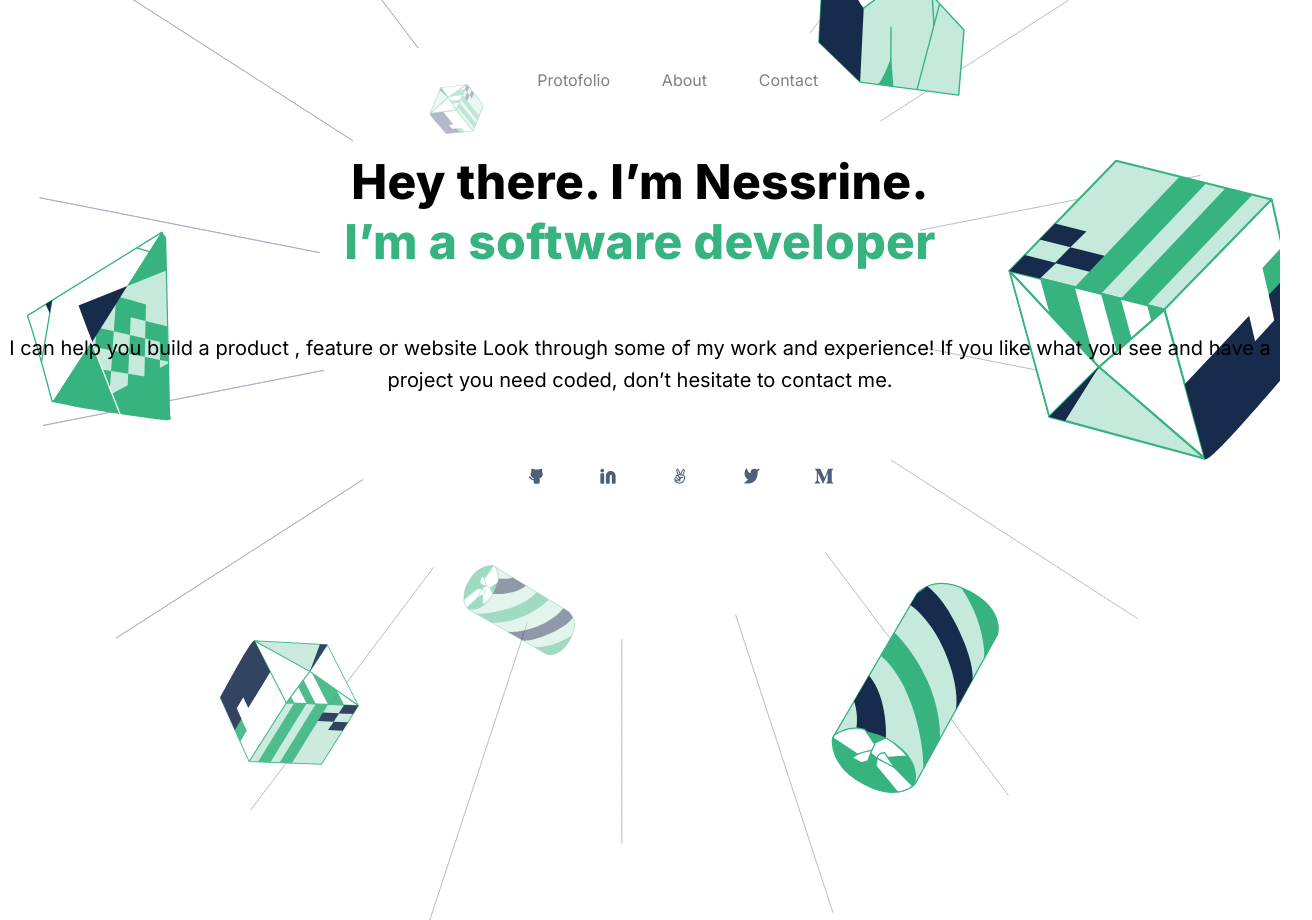
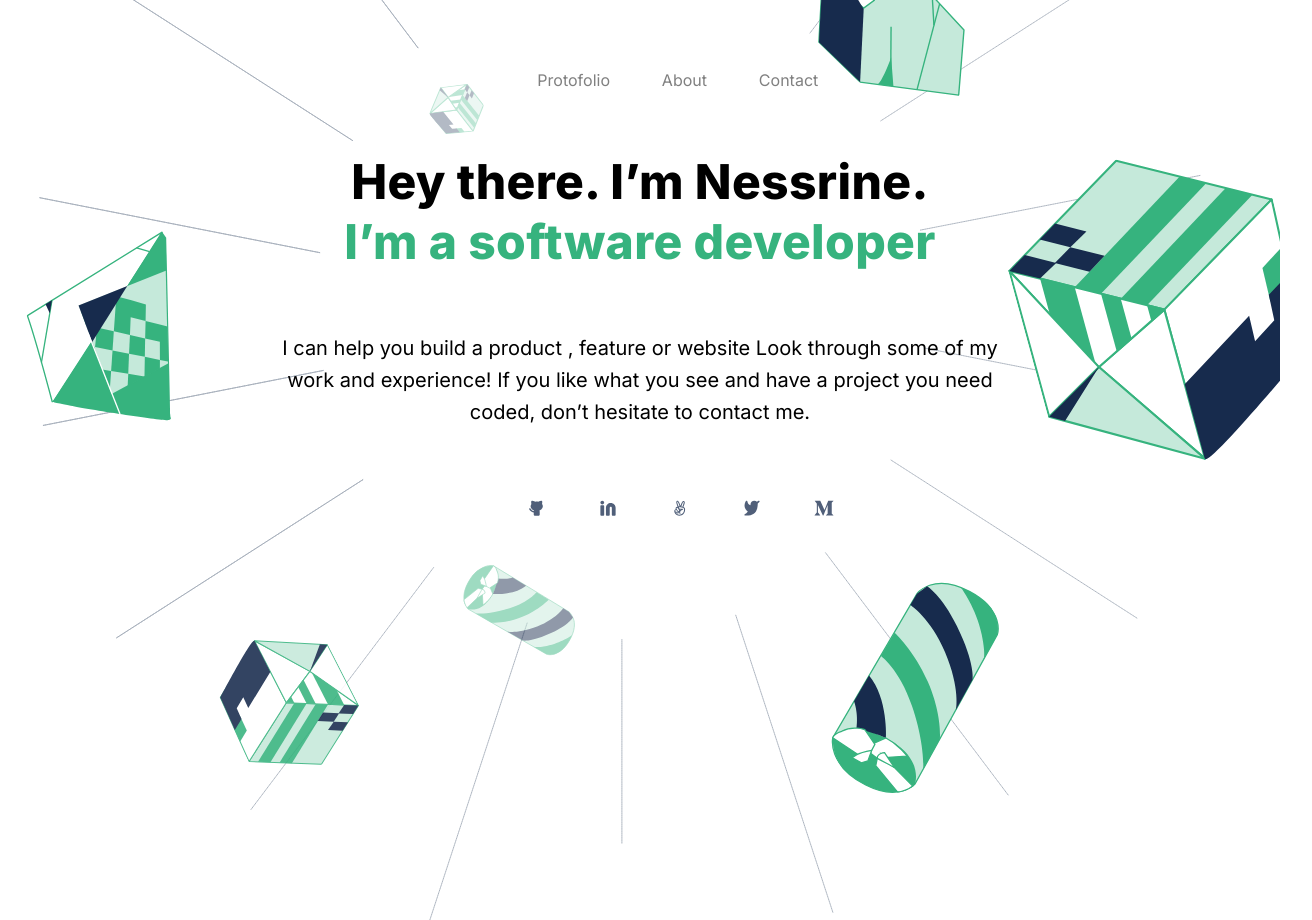
Before and after one commit to Nessrine88/Protofolio, a website: page index.html in a window 1280 px wide. Shown: the whole page, 1312 px wide, since content can reach past the window. Drawn offline with Linux system fonts and the light colour scheme.

Commit message:
add css overflow rule and margin for the headline

```diff
--- a/style.css
+++ b/style.css
@@ -8,6 +8,7 @@ body {
   justify-content: center;
   align-items: center;
   flex-wrap: wrap;
+  overflow: hidden;
 }
 
 .toggle-nav {
@@ -41,6 +42,8 @@ a {
   display: flex;
   flex-direction: column;
   min-height: 100vh;
+  margin-left: 20%;
+  margin-right: 20%;
 }
 
 .primary {
@@ -51,6 +54,7 @@ a {
   line-height: 60px;
   letter-spacing: 0.3700000047683716px;
   text-align: center;
+
 }
 
 .primary span {
@@ -64,6 +68,10 @@ a {
   font-weight: 400;
   line-height: 32px;
   text-align: center;
+  display: flex;
+  justify-content: center;
+  align-content: center;
+
 }
 
 .social-media ul {
@@ -93,6 +101,8 @@ a {
     flex-direction: column;
   }
 
+
+
   .toolbar ul li {
     flex: 1 1 10%;
     margin-top: 20px;
```
